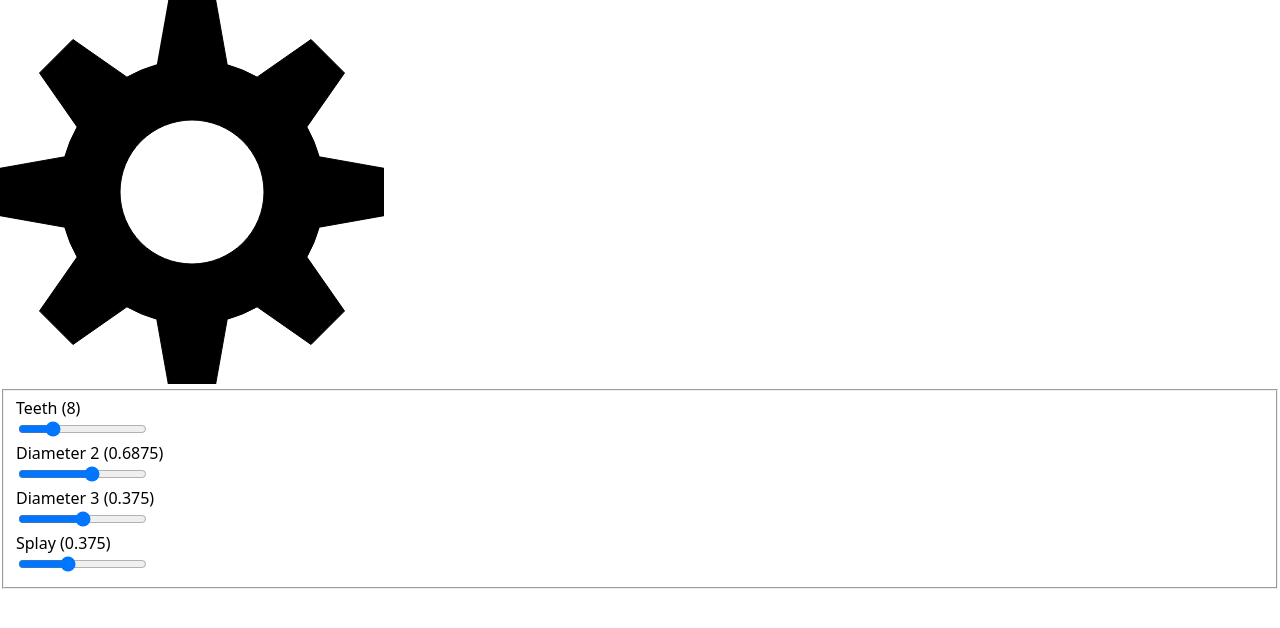
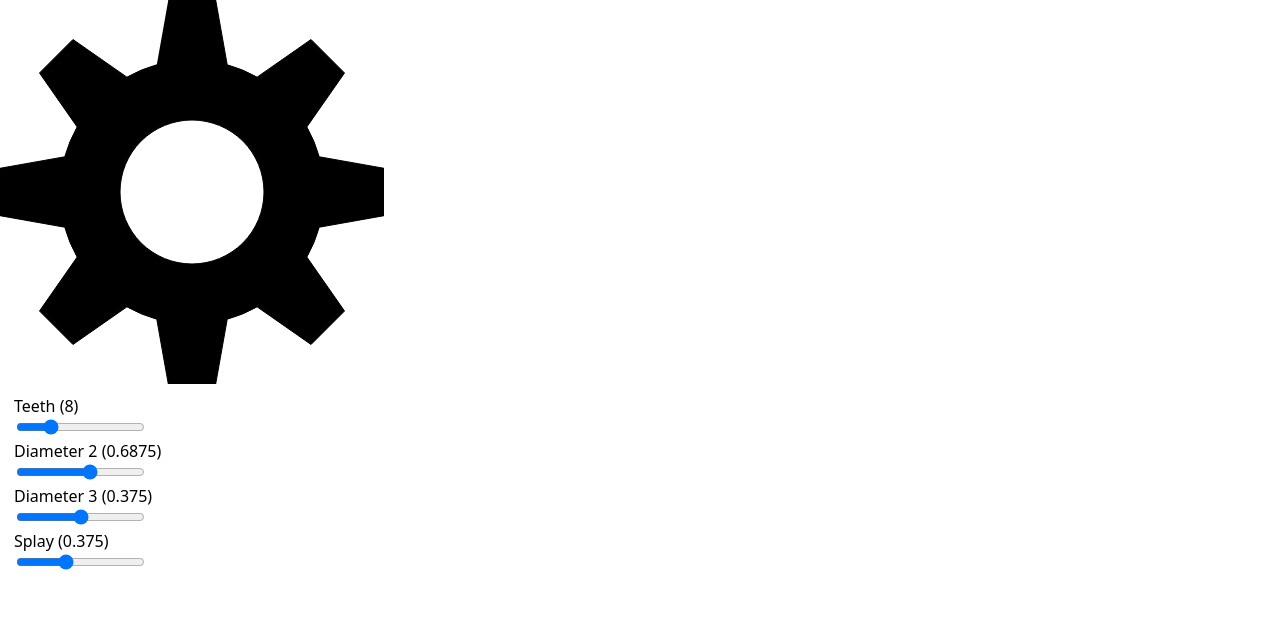
Before and after one commit to ahuth/cog, a React (Create React App) app: page / in a window 1280 px wide. Shown: the top 628 px of the page. Built offline with nearby package versions, Linux system fonts and the light colour scheme.

Commit message:
Remove fieldset border

```diff
--- a/src/components/controls.jsx
+++ b/src/components/controls.jsx
@@ -11,7 +11,7 @@ export default function Controls({
   teeth,
 }) {
   return (
-    <fieldset>
+    <fieldset style={styles.container}>
       <div>
         <label htmlFor="teeth" style={styles.label}>Teeth ({teeth})</label>
         <input id="teeth" onChange={onTeethChange} min="3" max="24" type="range" value={teeth} />
@@ -33,6 +33,9 @@ export default function Controls({
 }
 
 const styles = {
+  container: {
+    border: 0,
+  },
   label: {
     display: 'block',
   },
```
